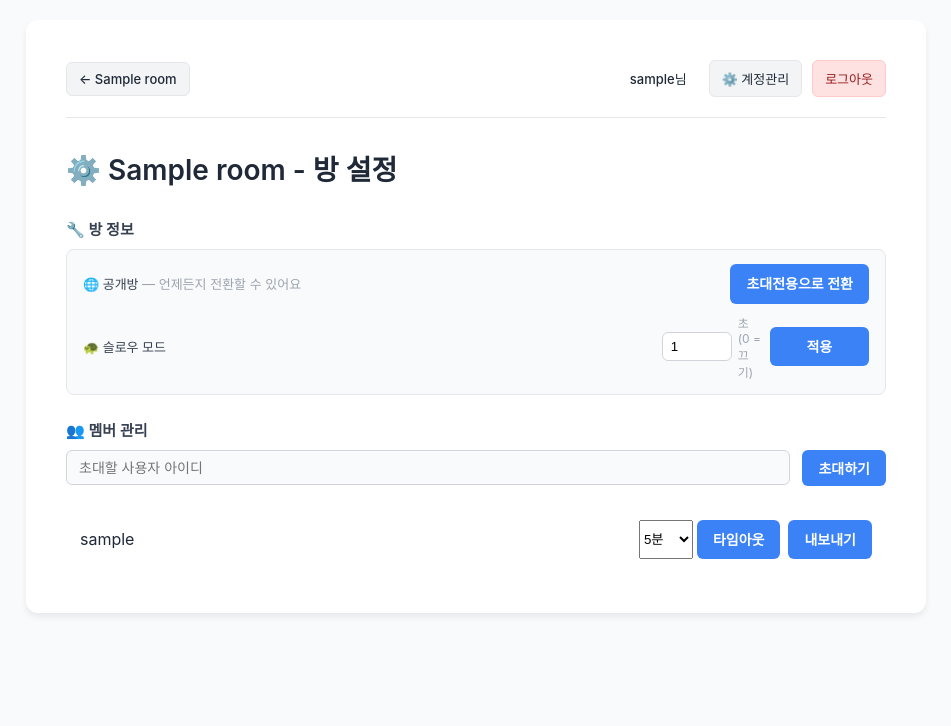
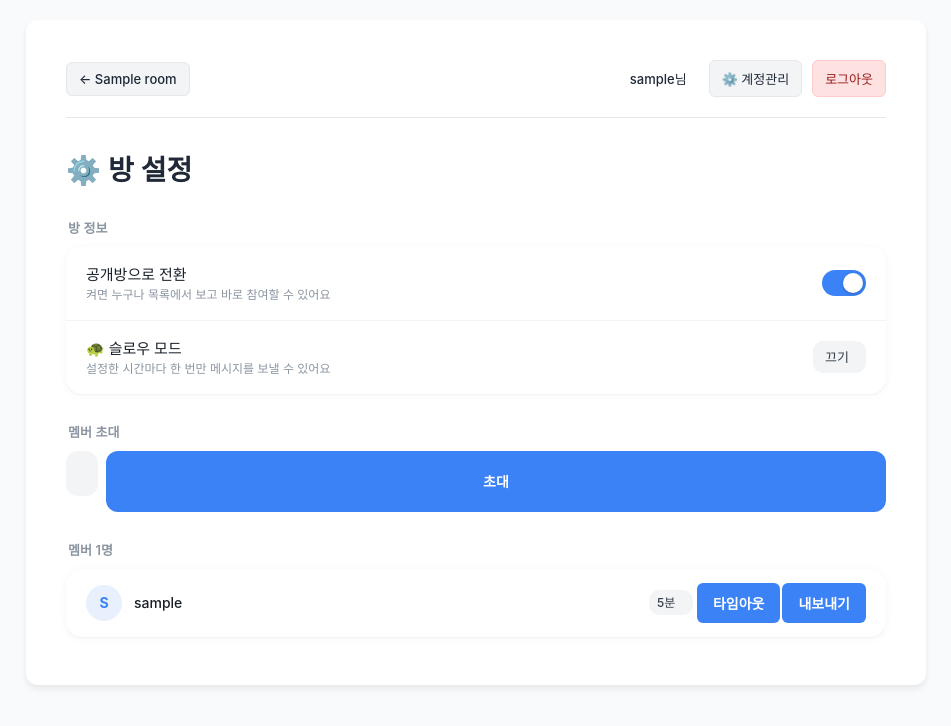
Before and after one commit to sihoo11/week_06_bbs, a Flask app: page /chat/1/members in a window 1280 px wide. Shown: the top 726 px of the page, without its empty margins (164-1115 px from the left). Run offline with Flask 3, Linux system fonts and the light colour scheme; the visitor is signed in with stand-in values (Sample User, id 1); tables that the repository leaves empty hold one stand-in row (values such as "Sample post").

Commit message:
UI: 방 설정 페이지를 토스 스타일로 전면 재설계
- 박스형 리스트 -> 카드(.settings-card) + 구분선 있는 행(.settings-row) 방식으로 변경
- 공개/초대전용 전환: 텍스트 버튼 -> iOS 스타일 토글 스위치 (클릭 즉시 반영)
- 슬로우 모드: 숫자 입력+적용 버튼 -> select 드롭다운 (선택 즉시 반영, 버튼 제거)
- 멤버 목록: 텍스트 나열 -> 아바타(이니셜 원형) + 이름 + 뱃지 구조
- 타임아웃/내보내기 액션: 색상 박스 버튼 -> 미니멀한 텍스트 버튼
  (내보내기만 위험 동작이라 빨간 텍스트로 구분)
- 초대 폼: 회색 필박스 입력 + 파란 알약 버튼으로 재구성
- 섹션 제목을 연한 회색 소문자 라벨로 변경해 위계 정리
- role-badge(방장) 전용 스타일 추가 (기존 notice-badge는 용도가 달라 재사용 안 함)

Co-Authored-By: Claude Sonnet 5 <noreply@anthropic.com>
Claude-Session: https://claude.ai/code/session_01WbQ6MejnKBMyf4oywhohdA

```diff
--- a/templates/base.html
+++ b/templates/base.html
@@ -762,39 +762,248 @@
         }
 
         .section-heading {
-            font-size: 15px;
+            font-size: 13px;
             font-weight: 600;
-            color: #374151;
-            margin: 24px 0 10px 0;
+            color: #8b95a1;
+            margin: 28px 2px 10px 2px;
+            letter-spacing: 0.1px;
         }
 
         .section-heading:first-of-type {
-            margin-top: 0;
+            margin-top: 4px;
         }
 
-        .room-settings {
-            display: flex;
-            flex-direction: column;
-            gap: 10px;
-            background: #f9fafb;
-            border: 1px solid #e5e7eb;
-            border-radius: 8px;
-            padding: 14px 16px;
-            margin-bottom: 20px;
+        .settings-card {
+            background: #ffffff;
+            border-radius: 16px;
+            box-shadow: 0 1px 2px rgba(0, 0, 0, 0.04), 0 1px 8px rgba(0, 0, 0, 0.04);
+            overflow: hidden;
+            margin-bottom: 8px;
         }
 
-        .room-setting-row {
+        .settings-row {
             display: flex;
             align-items: center;
             justify-content: space-between;
-            flex-wrap: wrap;
-            gap: 8px;
+            gap: 16px;
+            padding: 16px 20px;
+            border-bottom: 1px solid #f2f4f6;
+            animation: fadeIn 0.4s ease-out backwards;
         }
 
-        .room-setting-label {
+        .settings-row:last-child {
+            border-bottom: none;
+        }
+
+        .settings-row-label {
+            font-size: 15px;
+            font-weight: 500;
+            color: #191f28;
+        }
+
+        .settings-row-desc {
+            font-size: 12px;
+            color: #8b95a1;
+            margin-top: 3px;
+            line-height: 1.4;
+        }
+
+        .settings-select {
+            padding: 8px 12px;
+            border: none;
+            background: #f2f4f6;
+            border-radius: 10px;
             font-size: 13px;
             font-weight: 500;
-            color: #374151;
+            font-family: inherit;
+            color: #333d4b;
+            cursor: pointer;
+            appearance: none;
+            -webkit-appearance: none;
+            transition: background 0.15s ease;
+        }
+
+        .settings-select:hover {
+            background: #e5e8eb;
+        }
+
+        .toggle-switch {
+            position: relative;
+            display: inline-block;
+            width: 44px;
+            height: 26px;
+            flex-shrink: 0;
+        }
+
+        .toggle-switch input {
+            opacity: 0;
+            width: 0;
+            height: 0;
+        }
+
+        .toggle-slider {
+            position: absolute;
+            cursor: pointer;
+            inset: 0;
+            background-color: #e5e8eb;
+            border-radius: 26px;
+            transition: background-color 0.2s ease;
+        }
+
+        .toggle-slider::before {
+            position: absolute;
+            content: "";
+            height: 20px;
+            width: 20px;
+            left: 3px;
+            bottom: 3px;
+            background-color: white;
+            border-radius: 50%;
+            box-shadow: 0 1px 3px rgba(0, 0, 0, 0.25);
+            transition: transform 0.2s ease;
+        }
+
+        .toggle-switch input:checked + .toggle-slider {
+            background-color: #3b82f6;
+        }
+
+        .toggle-switch input:checked + .toggle-slider::before {
+            transform: translateX(18px);
+        }
+
+        .invite-form {
+            display: flex;
+            gap: 8px;
+            margin-bottom: 8px;
+        }
+
+        .invite-form input {
+            flex: 1;
+            padding: 14px 16px;
+            border: none;
+            background: #f2f4f6;
+            border-radius: 12px;
+            font-size: 14px;
+            font-family: inherit;
+            color: #191f28;
+            transition: background 0.15s ease;
+        }
+
+        .invite-form input:focus {
+            outline: 2px solid #3b82f6;
+            outline-offset: -2px;
+            background: white;
+        }
+
+        .invite-form button {
+            padding: 0 22px;
+            background: #3b82f6;
+            color: white;
+            border: none;
+            border-radius: 12px;
+            font-weight: 600;
+            font-size: 14px;
+            font-family: inherit;
+            cursor: pointer;
+            transition: background 0.15s ease, transform 0.1s ease;
+        }
+
+        .invite-form button:hover {
+            background: #2563eb;
+        }
+
+        .invite-form button:active {
+            transform: scale(0.97);
+        }
+
+        .member-row {
+            display: flex;
+            align-items: center;
+            justify-content: space-between;
+            gap: 12px;
+            padding: 14px 20px;
+            border-bottom: 1px solid #f2f4f6;
+            flex-wrap: wrap;
+            animation: fadeIn 0.4s ease-out backwards;
+        }
+
+        .member-row:last-child {
+            border-bottom: none;
+        }
+
+        .member-info {
+            display: flex;
+            align-items: center;
+            gap: 12px;
+            min-width: 0;
+        }
+
+        .member-avatar {
+            width: 36px;
+            height: 36px;
+            border-radius: 50%;
+            background: #e8f0fe;
+            color: #3b82f6;
+            display: flex;
+            align-items: center;
+            justify-content: center;
+            font-weight: 700;
+            font-size: 14px;
+            flex-shrink: 0;
+        }
+
+        .member-name {
+            font-size: 14px;
+            font-weight: 500;
+            color: #191f28;
+        }
+
+        .member-actions {
+            display: flex;
+            align-items: center;
+            gap: 2px;
+        }
+
+        .text-btn {
+            display: inline-flex;
+            align-items: center;
+            background: none;
+            border: none;
+            padding: 8px 10px;
+            margin: 0;
+            font-size: 13px;
+            font-weight: 500;
+            font-family: inherit;
+            color: #4e5968;
+            cursor: pointer;
+            border-radius: 8px;
+            text-decoration: none;
+            transition: background 0.15s ease;
+        }
+
+        .text-btn:hover {
+            background: #f2f4f6;
+            text-decoration: none;
+        }
+
+        .text-btn-danger {
+            color: #f04452;
+        }
+
+        .text-btn-danger:hover {
+            background: #fef2f2;
+        }
+
+        .role-badge {
+            display: inline-block;
+            background: #eef2ff;
+            color: #4f46e5;
+            font-size: 11px;
+            font-weight: 600;
+            padding: 2px 7px;
+            border-radius: 6px;
+            margin-left: 6px;
+            vertical-align: middle;
         }
 
         .pinned-bar {
--- a/templates/room_members.html
+++ b/templates/room_members.html
@@ -7,71 +7,87 @@
 {% endblock %}
 
 {% block content %}
-    <h1>⚙️ {{ room.name }} - 방 설정</h1>
+    <h1>⚙️ 방 설정</h1>
 
     {% if error %}
     <div class="error-message">❌ {{ error }}</div>
     {% endif %}
 
-    <h2 class="section-heading">🔧 방 정보</h2>
-    <div class="room-settings">
-        <div class="room-setting-row">
-            <span class="room-setting-label">
-                {% if room.is_public %}🌐 공개방{% else %}🔒 초대전용 방{% endif %}
-                <span style="font-weight: 400; color: #9ca3af;">— 언제든지 전환할 수 있어요</span>
-            </span>
+    <div class="section-heading">방 정보</div>
+    <div class="settings-card">
+        <div class="settings-row">
+            <div>
+                <div class="settings-row-label">공개방으로 전환</div>
+                <div class="settings-row-desc">켜면 누구나 목록에서 보고 바로 참여할 수 있어요</div>
+            </div>
             <form method="POST" action="/chat/{{ room.id }}/visibility">
-                <button type="submit" class="room-manage-btn">
-                    {% if room.is_public %}초대전용으로 전환{% else %}공개방으로 전환{% endif %}
-                </button>
+                <label class="toggle-switch">
+                    <input type="checkbox" {% if room.is_public %}checked{% endif %} onchange="this.form.submit()">
+                    <span class="toggle-slider"></span>
+                </label>
             </form>
         </div>
-        <div class="room-setting-row">
-            <span class="room-setting-label">🐢 슬로우 모드</span>
-            <form method="POST" action="/chat/{{ room.id }}/slowmode" style="display: flex; gap: 6px; align-items: center;">
-                <input type="number" name="seconds" min="0" value="{{ room.slow_mode_seconds }}" style="width: 70px; padding: 6px 8px; border: 1px solid #d1d5db; border-radius: 6px;">
-                <span style="font-size: 12px; color: #9ca3af;">초 (0 = 끄기)</span>
-                <button type="submit" class="room-manage-btn">적용</button>
+        <div class="settings-row">
+            <div>
+                <div class="settings-row-label">🐢 슬로우 모드</div>
+                <div class="settings-row-desc">설정한 시간마다 한 번만 메시지를 보낼 수 있어요</div>
+            </div>
+            <form method="POST" action="/chat/{{ room.id }}/slowmode">
+                <select name="seconds" class="settings-select" onchange="this.form.submit()">
+                    <option value="0" {% if room.slow_mode_seconds == 0 %}selected{% endif %}>끄기</option>
+                    <option value="5" {% if room.slow_mode_seconds == 5 %}selected{% endif %}>5초</option>
+                    <option value="10" {% if room.slow_mode_seconds == 10 %}selected{% endif %}>10초</option>
+                    <option value="30" {% if room.slow_mode_seconds == 30 %}selected{% endif %}>30초</option>
+                    <option value="60" {% if room.slow_mode_seconds == 60 %}selected{% endif %}>1분</option>
+                </select>
             </form>
         </div>
     </div>
 
-    <h2 class="section-heading">👥 멤버 관리</h2>
-    <form method="POST" class="search-form">
+    <div class="section-heading">멤버 초대</div>
+    <form method="POST" class="invite-form">
         <input type="text" name="username" placeholder="초대할 사용자 아이디" required>
-        <button type="submit" style="width: auto; padding: 8px 16px;">초대하기</button>
+        <button type="submit">초대</button>
     </form>
 
-    <ul>
+    <div class="section-heading">멤버 {{ members|length }}명</div>
+    <div class="settings-card">
         {% for member in members %}
-        <li class="list-card" style="display: flex; justify-content: space-between; align-items: center; flex-wrap: wrap; gap: 8px;">
-            <span>
-                {{ member.username }}
-                {% if member.username == room.created_by %}<span class="notice-badge">방장</span>{% endif %}
-                {% if member.is_timed_out %}<span class="timeout-badge">⏱️ 타임아웃 중 ({{ member.timeout_until }}까지)</span>{% endif %}
-            </span>
+        <div class="member-row">
+            <div class="member-info">
+                <div class="member-avatar">{{ member.username[0]|upper }}</div>
+                <div>
+                    <div class="member-name">
+                        {{ member.username }}
+                        {% if member.username == room.created_by %}<span class="role-badge">방장</span>{% endif %}
+                    </div>
+                    {% if member.is_timed_out %}
+                    <div class="settings-row-desc" style="color: #f59e0b;">⏱️ {{ member.timeout_until }}까지 타임아웃</div>
+                    {% endif %}
+                </div>
+            </div>
             {% if member.username != room.created_by %}
-            <div style="display: flex; align-items: center; gap: 8px;">
+            <div class="member-actions">
                 {% if member.is_timed_out %}
                 <form method="POST" action="/chat/{{ room.id }}/members/{{ member.username }}/untimeout" class="btn-form">
-                    <button type="submit" class="room-manage-btn">타임아웃 해제</button>
+                    <button type="submit" class="text-btn">타임아웃 해제</button>
                 </form>
                 {% else %}
-                <form method="POST" action="/chat/{{ room.id }}/members/{{ member.username }}/timeout" style="display: flex; gap: 4px;">
-                    <select name="duration">
+                <form method="POST" action="/chat/{{ room.id }}/members/{{ member.username }}/timeout" class="btn-form" style="gap: 4px;">
+                    <select name="duration" class="settings-select" style="font-size: 12px; padding: 5px 8px;">
                         <option value="5">5분</option>
                         <option value="10">10분</option>
                         <option value="60">1시간</option>
                     </select>
-                    <button type="submit" class="room-manage-btn">타임아웃</button>
+                    <button type="submit" class="text-btn">타임아웃</button>
                 </form>
                 {% endif %}
                 <form method="POST" action="/chat/{{ room.id }}/members/{{ member.username }}/remove" class="btn-form">
-                    <button type="submit" class="comment-delete-btn">내보내기</button>
+                    <button type="submit" class="text-btn text-btn-danger">내보내기</button>
                 </form>
             </div>
             {% endif %}
-        </li>
+        </div>
         {% endfor %}
-    </ul>
+    </div>
 {% endblock %}
```
